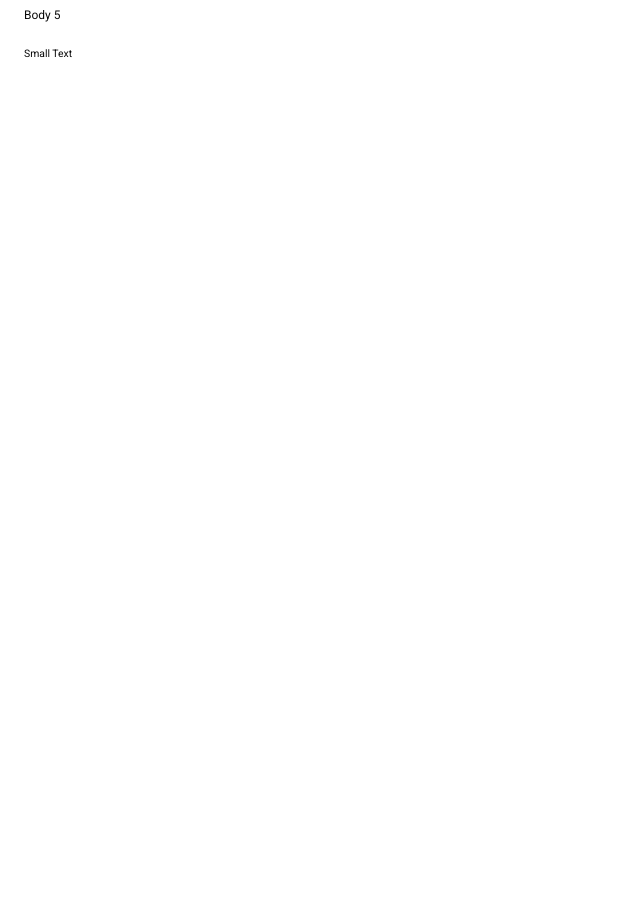
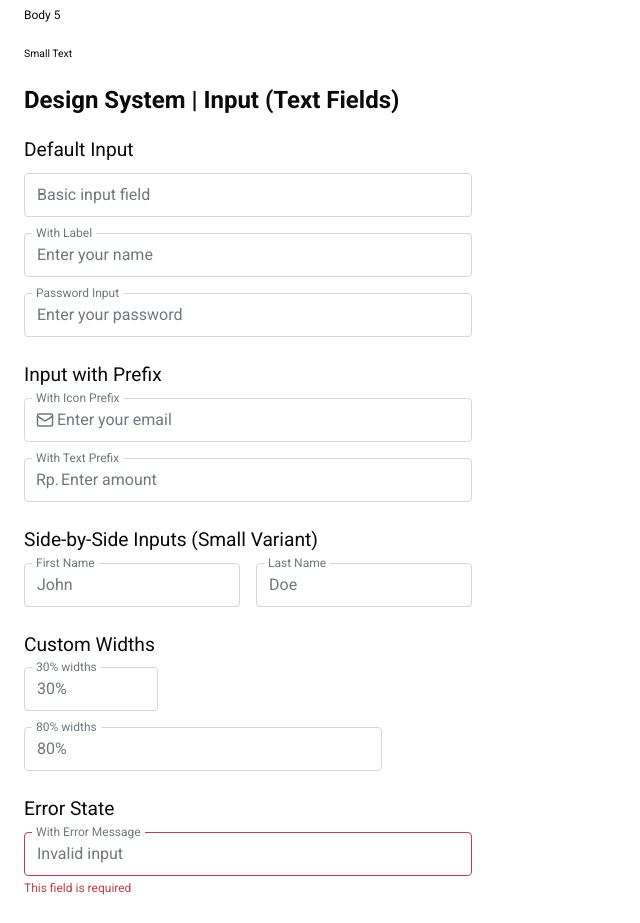
Before and after one commit to Rencanakan-id/rencanakan-talent_pool-frontend, a React (Vite) app: page /design in a window 1280 px wide. Shown: the part 800-1723 px from the top of the page, without its empty margins (0-640 px from the left). Before the commit the page ends 888 px from the top, so only its background shows below. Built offline with nearby package versions, Linux system fonts and the light colour scheme.

Commit message:
feat: add input (text field) usage examples

```diff
--- a/src/modules/DesignSystemModule/index.tsx
+++ b/src/modules/DesignSystemModule/index.tsx
@@ -1,4 +1,5 @@
-import { Typography } from '@/components';
+import { Typography, Input } from '@/components';
+import { Mail } from 'lucide-react';
 
 export const DesignSystemModule = () => {
   return (
@@ -31,6 +32,96 @@ export const DesignSystemModule = () => {
         <Typography variant="b5">Body 5</Typography>
         <Typography variant="small">Small Text</Typography>
       </div>
+
+      <h1 className="text-2xl font-bold">Design System | Input (Text Fields)</h1>
+
+      <div className="space-y-6">
+        <div>
+          <Typography variant="b2" className="mb-2">
+            Default Input
+          </Typography>
+          <div className="space-y-4 max-w-md">
+            <Input placeholder="Basic input field" />
+            <Input label="With Label" placeholder="Enter your name" />
+            <Input
+              label="Password Input"
+              type="password"
+              placeholder="Enter your password"
+            />
+          </div>
+        </div>
+
+        <div>
+          <Typography variant="b2" className="mb-2">
+            Input with Prefix
+          </Typography>
+          <div className="space-y-4 max-w-md">
+            <Input
+              label="With Icon Prefix"
+              placeholder="Enter your email"
+              prefixIcon={<Mail size={18} />}
+            />
+            <Input
+              label="With Text Prefix"
+              placeholder="Enter amount"
+              prefixText="Rp."
+            />
+          </div>
+        </div>
+
+        <div>
+          <Typography variant="b2" className="mb-2">
+            Side-by-Side Inputs (Small Variant)
+          </Typography>
+          <div className="space-y-4 max-w-md">
+            <div className="flex flex-wrap gap-4">
+              <Input
+                variant="small"
+                label="First Name"
+                placeholder="John"
+              />
+              <Input
+                variant="small"
+                label="Last Name"
+                placeholder="Doe"
+              />
+            </div>
+          </div>
+        </div>
+
+        <div>
+          <Typography variant="b2" className="mb-2">
+            Custom Widths
+          </Typography>
+          <div className="space-y-4 max-w-md">
+            <div className="flex flex-wrap gap-4">
+              <Input
+                label="30% widths"
+                placeholder="30%"
+                width="30%"
+              />
+              <Input
+                label="80% widths"
+                placeholder="80%"
+                width="80%"
+              />
+            </div>
+          </div>
+        </div>
+
+        <div>
+          <Typography variant="b2" className="mb-2">
+            Error State
+          </Typography>
+          <div className="space-y-4 max-w-md">
+            <Input
+              label="With Error Message"
+              placeholder="Invalid input"
+              error="This field is required"
+            />
+          </div>
+        </div>
+      </div>
     </div>
   );
 };
```
